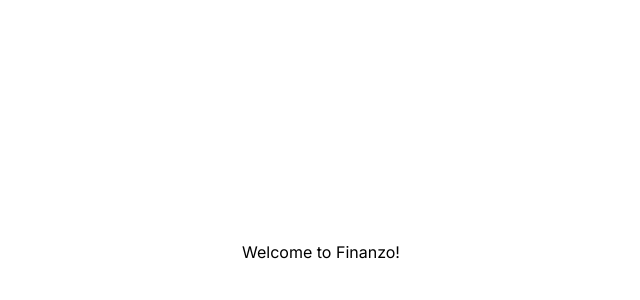
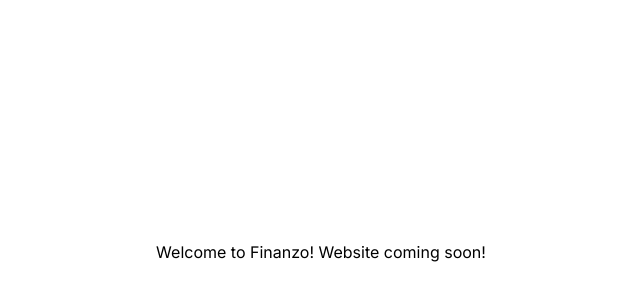
Before and after one commit to ibrarroghani/finanzoweb, a Next.js app: page / in a window 1280 px wide. Shown: the part 148-448 px from the top of the page, without its empty margins (319-959 px from the left). Built offline with nearby package versions, Linux system fonts and the light colour scheme.

Commit message:
test the workflow

```diff
--- a/src/app/page.tsx
+++ b/src/app/page.tsx
@@ -2,7 +2,7 @@
 
 const Home = () => {
   return (
-    <div className='flex h-screen items-center justify-center'>Welcome to Finanzo!</div>
+    <div className='flex h-screen items-center justify-center'>Welcome to Finanzo! Website coming soon!</div>
   );
 };
 
```
